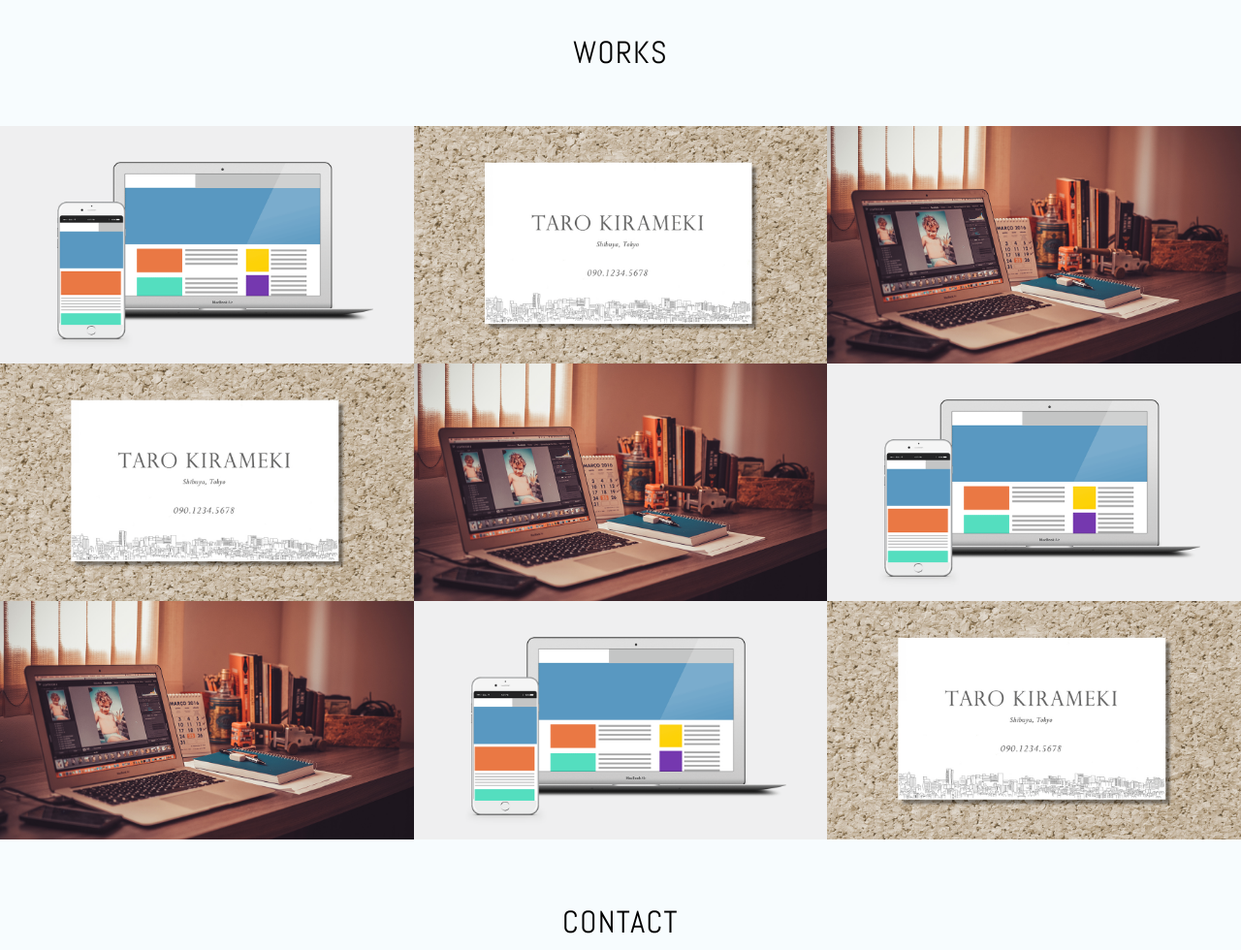
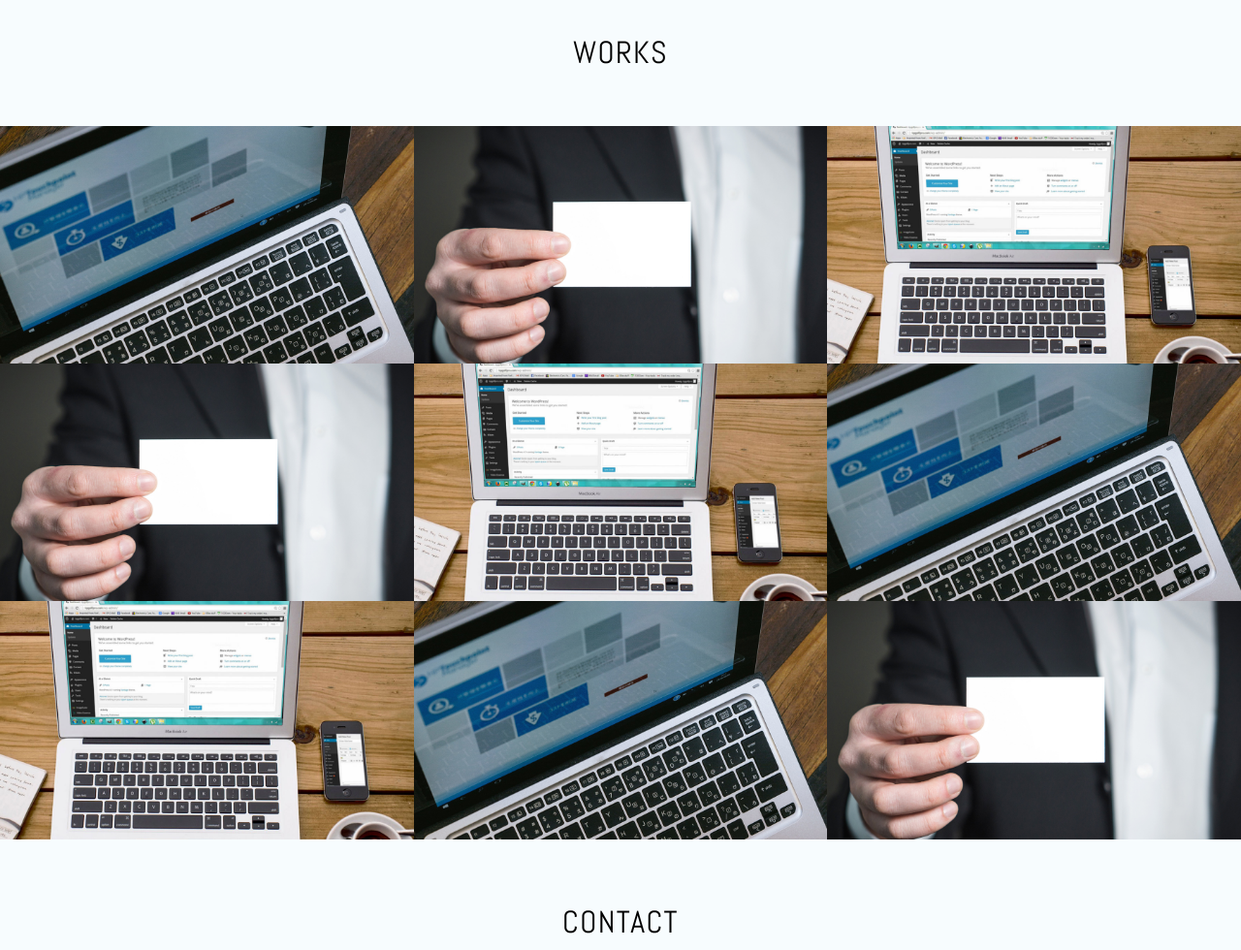
Before and after one commit to chikuwaa/chikuwaa.github.io, a plain HTML site: page index.html in a window 1280 px wide. Shown: the part 1040-2020 px from the top of the page at 97% size. Drawn offline with nearby package versions, Linux system fonts and the light colour scheme.

Commit message:
画像変更 Lesson6課題

```diff
--- a/index.html
+++ b/index.html
@@ -14,7 +14,7 @@
             <a href="#contact" class="button-contact"><i aria-label="お問い合わせ" class="fa fa-envelope-o"></i></a>
             <div class="profile">
                 <h1 class="site-title abel uppercase text-center">Web Designer <span>Kanako Morishita</span></h1>
-                <img src="./images/img_profile.jpg" alt="プロフィール写真" width="140" height="140" class="block-center profile-icon">
+                <img src="./images/profile.jpg" alt="プロフィール写真" width="140" height="140" class="block-center profile-icon">
                 <p>東京都在住のWebデザイナー、森下可奈子です。場所と時間にとらわれない働き方を目指すため、オンラインスクールでWeb制作について学び、webデザイナーへの転職活動中。
                 企画からコーディング、サーバ公開まで一括で請け負えるデザイナーを目指しています。</p>
             </div>
@@ -46,7 +46,7 @@
                 <h2 class="text-center">Works</h2>
                 <div class="works-box">
                     <a href="#">
-                        <img src="./images/img_work_site.png" alt="株式会社きらめき コーポレートサイト様 Webサイトデザイン">
+                        <img src="./images/site.jpg" alt="株式会社きらめき コーポレートサイト様 Webサイトデザイン">
                         <div class="works-box-inner">
                             <div class="text-center">
                                 <h3>株式会社きらめき コーポレートサイト</h3>
@@ -58,7 +58,7 @@
                 </div>
                 <div class="works-box">
                     <a href="#">
-                        <img src="./images/img_work_card.jpg" alt="きらめき花子様 名刺デザイン">
+                        <img src="./images/card.jpg" alt="きらめき花子様 名刺デザイン">
                         <div class="works-box-inner">
                             <div class="text-center">
                                 <h3>きらめき花子様 名刺</h3>
@@ -70,7 +70,7 @@
                 </div>
                 <div class="works-box">
                     <a href="#">
-                        <img src="./images/img_work_blog.jpg" alt="WordPressオリジナルテーマ">
+                        <img src="./images/blog.jpg" alt="WordPressオリジナルテーマ">
                         <div class="works-box-inner">
                             <div class="text-center">
                                 <h3>ブログデザイン</h3>
@@ -82,7 +82,7 @@
                 </div>
                 <div class="works-box">
                     <a href="#">
-                        <img src="./images/img_work_card.jpg" alt="きらめき花子様 名刺デザイン">
+                        <img src="./images/card.jpg" alt="きらめき花子様 名刺デザイン">
                         <div class="works-box-inner">
                             <div class="text-center">
                                 <h3>きらめき花子様 名刺</h3>
@@ -94,7 +94,7 @@
                 </div>
                 <div class="works-box">
                     <a href="#">
-                        <img src="./images/img_work_blog.jpg" alt="WordPressオリジナルテーマ">
+                        <img src="./images/blog.jpg" alt="WordPressオリジナルテーマ">
                         <div class="works-box-inner">
                             <div class="text-center">
                                 <h3>ブログデザイン</h3>
@@ -106,7 +106,7 @@
                 </div>
                 <div class="works-box">
                     <a href="#">
-                        <img src="./images/img_work_site.png" alt="株式会社きらめき コーポレートサイト様 Webサイトデザイン">
+                        <img src="./images/site.jpg" alt="株式会社きらめき コーポレートサイト様 Webサイトデザイン">
                         <div class="works-box-inner">
                             <div class="text-center">
                                 <h3>株式会社きらめき コーポレートサイト</h3>
@@ -118,7 +118,7 @@
                 </div>
                 <div class="works-box">
                     <a href="#">
-                        <img src="./images/img_work_blog.jpg" alt="WordPressオリジナルテーマ">
+                        <img src="./images/blog.jpg" alt="WordPressオリジナルテーマ">
                         <div class="works-box-inner">
                             <div class="text-center">
                                 <h3>ブログデザイン</h3>
@@ -130,7 +130,7 @@
                 </div>
                 <div class="works-box">
                     <a href="#">
-                        <img src="./images/img_work_site.png" alt="株式会社きらめき コーポレートサイト様 Webサイトデザイン">
+                        <img src="./images/site.jpg" alt="株式会社きらめき コーポレートサイト様 Webサイトデザイン">
                         <div class="works-box-inner">
                             <div class="text-center">
                                 <h3>株式会社きらめき コーポレートサイト</h3>
@@ -142,7 +142,7 @@
                 </div>
                 <div class="works-box">
                     <a href="#">
-                        <img src="./images/img_work_card.jpg" alt="きらめき花子様 名刺デザイン">
+                        <img src="./images/card.jpg" alt="きらめき花子様 名刺デザイン">
                         <div class="works-box-inner">
                             <div class="text-center">
                                 <h3>きらめき花子様 名刺</h3>
```
Also changed, not shown: images/blog.jpg (added), images/card.jpg (added), images/img_profile.jpg (deleted), images/img_work_blog.jpg (deleted), images/img_work_card.jpg (deleted), images/img_work_site.png (deleted), images/profile.jpg (added), images/site.jpg (added).
